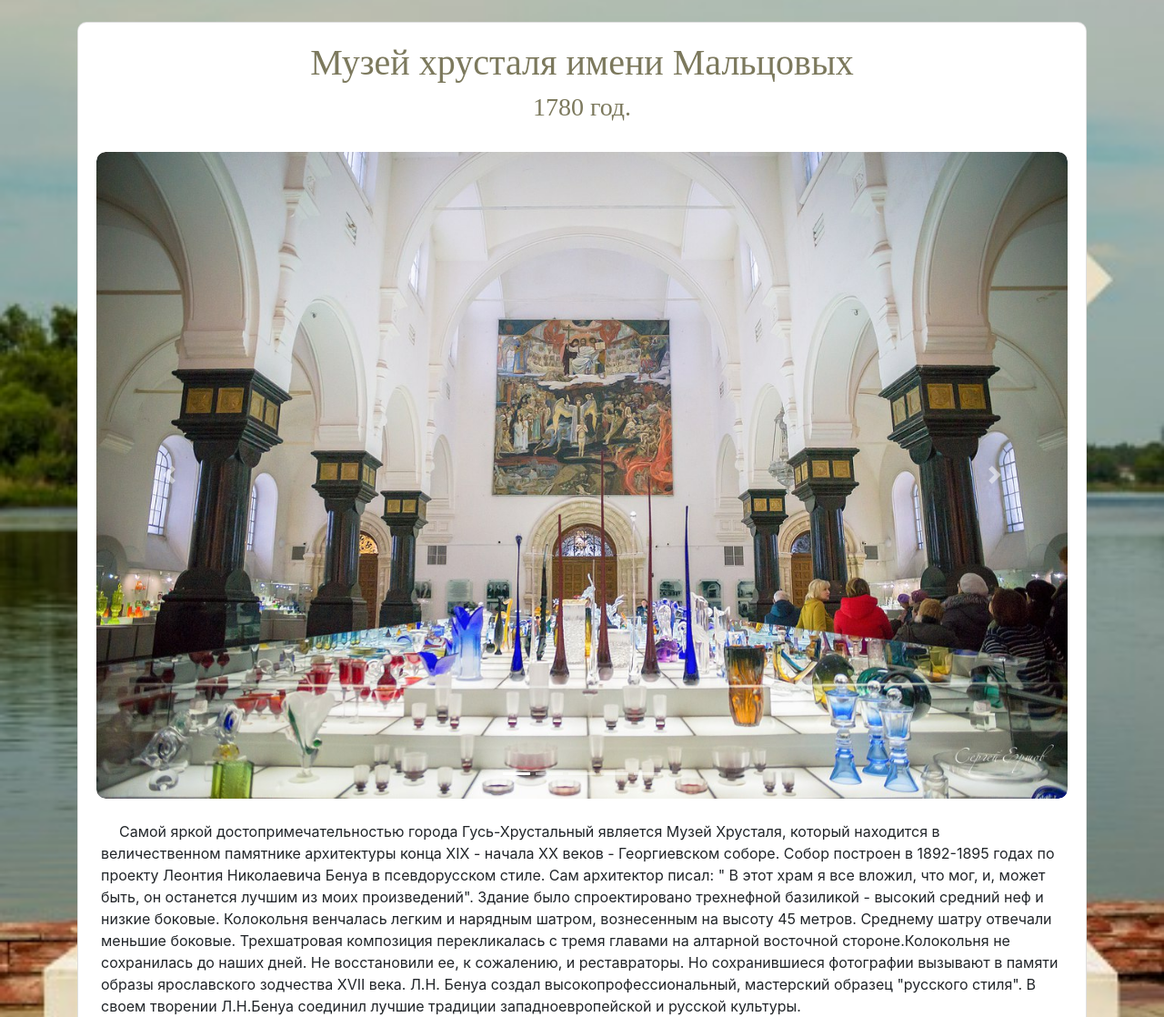
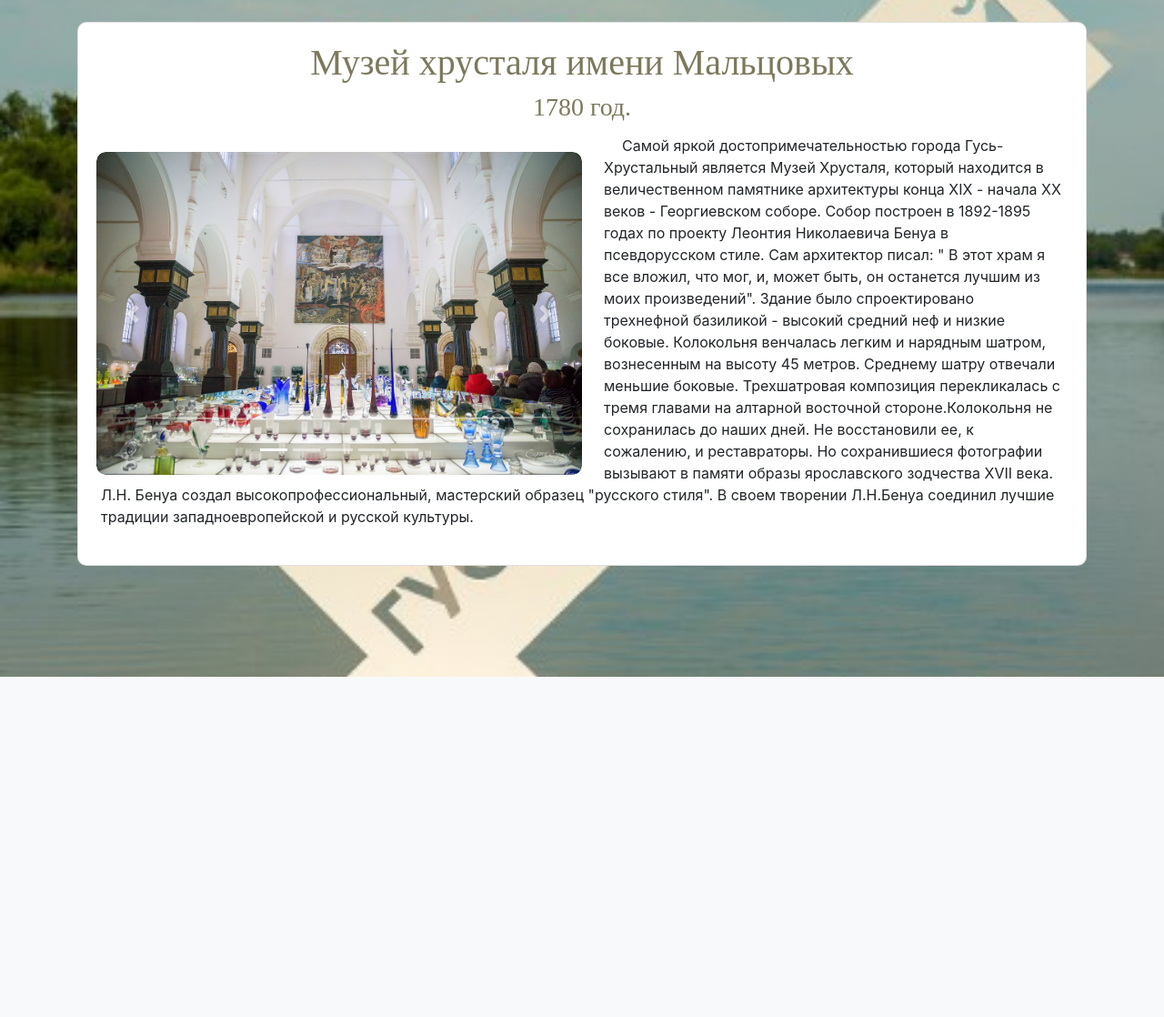
Before and after one commit to KarpovDaniel/GusStory, a Flask app: page /about_item/1 in a window 1280 px wide. Shown: the part 56-1174 px from the top of the page at 91% size. After the commit the page ends 800 px from the top, so only its background shows below. Run offline with Flask 2, Linux system fonts and the light colour scheme; data comes from the database, SQL or seed files in the repository; both versions use the stored data as it was after the commit; some libraries are stand-ins or nearby versions.

Commit message:
carousel

```diff
--- a/static/css/style.css
+++ b/static/css/style.css
@@ -45,3 +45,12 @@ margin: 0;
 b {
 font-size: 22px;
 }
+.carousel {
+width: 50%;
+float:left;
+}
+@media (orientation: portrait) {
+    .carousel {
+        width: 100%;
+    }
+}
--- a/templates/single_item.html
+++ b/templates/single_item.html
@@ -5,8 +5,7 @@
     <div class="card-body">
         <h1 align="center">{{item.title}}</h1>
         <h3 align="center" class="mt-2">{{item.year}}</h3>
-        <div id="carouselExampleIndicators" class="carousel slide mt-4 mb-4"
-             data-ride="carousel" style="width: 100%;float:left;">
+        <div id="carouselExampleIndicators" class="carousel slide mt-4 mb-2 mr-4" data-ride="carousel">
             <ol class="carousel-indicators">
                 <li data-target="#carouselExampleIndicators" data-slide-to="0" class="active"></li>
                 {% for i in range(1, item.count_photo) %}
```
Also changed, not shown: db/blogs.sqlite.
